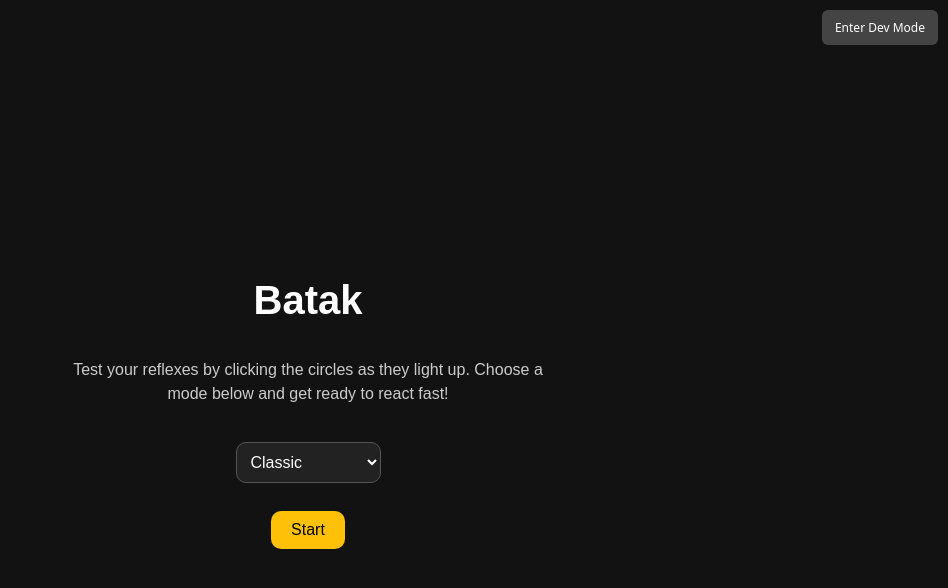
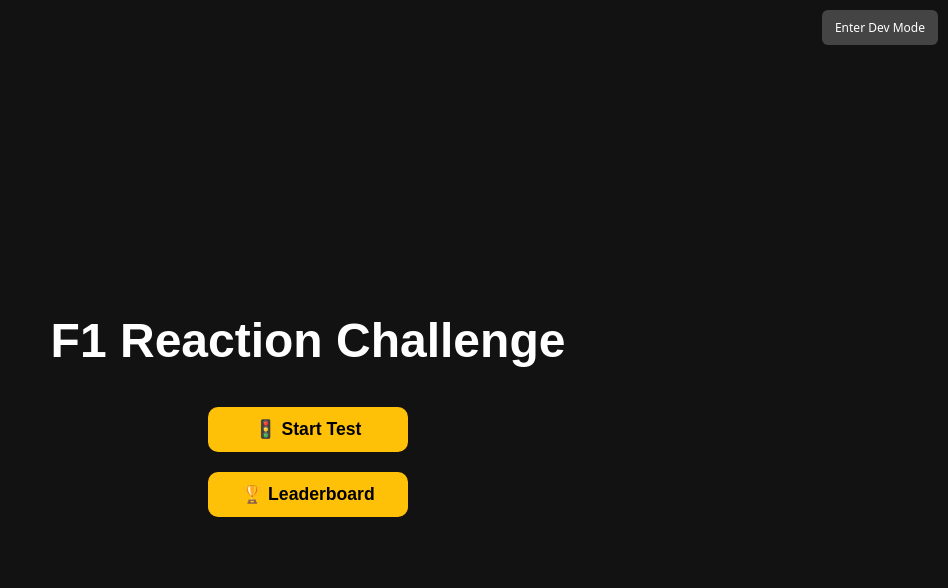
Before and after one commit to VipulBhaiya/f1-reaction-test, a React (Vite) app: page / in a window 1280 px wide. Shown: the top 588 px of the page, without its empty margins (332-1280 px from the left). Built offline with nearby package versions, Linux system fonts and the light colour scheme.

Commit message:
Added a Main Menu, Trasitions, introduction, imrpoved countdown thing

```diff
--- a/src/App.tsx
+++ b/src/App.tsx
@@ -1,80 +1,137 @@
-// App.tsx
 import React, { useState } from 'react';
+import { AnimatePresence, motion } from 'framer-motion';
 import BatakTest from './games/BatakTest';
 import TennisBallTest from './games/TennisBallTest';
 import LightsOutTest from './games/LightsOutTest';
 import Leaderboard from './components/Leaderboard';
 import DevMenu from './components/DevMenu';
 import Results from './components/Results';
+import MainMenu from './components/MainMenu';
+import SimIntro from './components/SimIntro';
+import TransitionScreen from './components/TransitionScreen';
+
+type Step =
+  | 'main-menu'
+  | 'sim-intro'
+  | 'batak'
+  | 'tennis'
+  | 'lights'
+  | 'result'
+  | 'leaderboard'
+  | 'transition';
 
 const App = () => {
-  const [step, setStep] = useState<'batak' | 'tennis' | 'lights' | 'result' | 'leaderboard'>('batak');
+  const [step, setStep] = useState<Step>('main-menu');
+  const [nextStep, setNextStep] = useState<Step | null>(null);
+  const [transitionMessage, setTransitionMessage] = useState('');
+  const [transitionDuration, setTransitionDuration] = useState(1600);
   const [scores, setScores] = useState<number[]>([]);
   const [devMode, setDevMode] = useState(false);
-  const [showDevPassword, setShowDevPassword] = useState(true);
 
-  {showDevPassword && !devMode && (
-    <div style={{ position: 'fixed', top: 50, left: 50, background: '#111', padding: 20, color: 'white', zIndex: 999 }}>
-      <input
-        type="password"
-        placeholder="Enter Dev Password"
-        onKeyDown={(e) => {
-          if (e.key === 'Enter') {
-            const password = (e.target as HTMLInputElement).value;
-            if (password === 'letmein') {
-              setDevMode(true);
-              setShowDevPassword(false);
-            } else {
-              alert('Incorrect password');
-            }
-          }
-        }}
-      />
-    </div>
-  )}
+  const goToStep = (target: Step, message: string, duration = 1600) => {
+    setTransitionMessage(message);
+    setNextStep(target);
+    setTransitionDuration(duration);
+    setStep('transition');
+  };
 
-
-  const handleComplete = (time: number) => {
-    setScores((prev) => {
-      const updated = [...prev, time];
-      if (!devMode) {
-        if (step === 'batak') setStep('tennis');
-        else if (step === 'tennis') setStep('lights');
-        else if (step === 'lights') setStep('result');
-      }
-      return updated;
-    });
+  const handleComplete = (score: number) => {
+    setScores((prev) => [...prev, score]);
+    if (!devMode) {
+      if (step === 'batak') goToStep('tennis', 'Next Up: Tennis Ball Catch');
+      else if (step === 'tennis') goToStep('lights', 'Final Test: Lights Out');
+      else if (step === 'lights') goToStep('result', 'Calculating Results...', 1400);
+    }
   };
 
   const handleRestart = () => {
     setScores([]);
-    setStep('batak');
+    setStep('main-menu');
   };
 
-  if (step === 'leaderboard') {
-    return (
-      <>
-        {devMode && (
-          <DevMenu
-            currentStep={step}
-            onSelectTest={(test) => setStep(test)}
-            onExitDevMode={() => setDevMode(false)}
+  const fade = {
+    initial: { opacity: 0 },
+    animate: { opacity: 1 },
+    exit: { opacity: 0 },
+    transition: { duration: 1.2, ease: 'easeInOut' },
+  };
+
+  const renderStep = () => {
+    switch (step) {
+      case 'main-menu':
+        return (
+          <motion.div key="main-menu" {...fade}>
+            <MainMenu
+              onStart={() => goToStep('sim-intro', 'Welcome to the Simulator')}
+              onViewLeaderboard={() => setStep('leaderboard')}
+            />
+          </motion.div>
+        );
+      case 'sim-intro':
+        return (
+          <motion.div key="sim-intro" {...fade}>
+            <SimIntro onContinue={() => goToStep('batak', 'Get Ready: Batak Reflex Grid')} />
+          </motion.div>
+        );
+      case 'batak':
+        return (
+          <motion.div key="batak" {...fade}>
+            <BatakTest onComplete={handleComplete} />
+          </motion.div>
+        );
+      case 'tennis':
+        return (
+          <motion.div key="tennis" {...fade}>
+            <TennisBallTest onComplete={handleComplete} />
+          </motion.div>
+        );
+      case 'lights':
+        return (
+          <motion.div key="lights" {...fade}>
+            <LightsOutTest onComplete={handleComplete} />
+          </motion.div>
+        );
+      case 'result':
+        return (
+          <motion.div key="result" {...fade}>
+            <Results
+              scores={scores}
+              onRestart={handleRestart}
+              onLeaderboard={() => setStep('leaderboard')}
+              devMode={devMode}
+            />
+          </motion.div>
+        );
+      case 'leaderboard':
+        return (
+          <motion.div key="leaderboard" {...fade}>
+            <Leaderboard onBack={() => setStep('result')} />
+          </motion.div>
+        );
+      case 'transition':
+        return (
+          <TransitionScreen
+            nextStep={nextStep || 'main-menu'}
+            message={transitionMessage}
+            duration={transitionDuration}
+            onDone={() => setStep(nextStep!)}
           />
-        )}
-        <Leaderboard onBack={() => setStep('result')} />
-      </>
-    );
-  }
+        );
+      default:
+        return null;
+    }
+  };
 
   return (
     <div>
       {devMode && (
         <DevMenu
           currentStep={step}
-          onSelectTest={(test) => setStep(test)}
+          onSelectTest={(t) => setStep(t)}
           onExitDevMode={() => setDevMode(false)}
         />
       )}
+
       {!devMode && (
         <button
           onClick={() => setDevMode(true)}
@@ -87,42 +144,14 @@ const App = () => {
             backgroundColor: '#444',
             color: '#fff',
             borderRadius: '6px',
-            cursor: 'pointer'
+            cursor: 'pointer',
           }}
         >
           Enter Dev Mode
         </button>
       )}
 
-      {step === 'batak' && (
-        <BatakTest
-          onComplete={handleComplete}
-          devMode={devMode}
-          onNext={() => setStep('tennis')}
-        />
-      )}
-      {step === 'tennis' && (
-        <TennisBallTest
-          onComplete={handleComplete}
-          devMode={devMode}
-          onNext={() => setStep('lights')}
-        />
-      )}
-      {step === 'lights' && (
-        <LightsOutTest
-          onComplete={handleComplete}
-          devMode={devMode}
-          onNext={() => setStep('result')}
-        />
-      )}
-      {step === 'result' && (
-        <Results
-          scores={scores}
-          onRestart={handleRestart}
-          onLeaderboard={() => setStep('leaderboard')}
-          devMode={devMode}
-        />
-      )}
+      <AnimatePresence mode="wait">{renderStep()}</AnimatePresence>
     </div>
   );
 };
--- /dev/null
+++ b/src/components/F1StartLights.tsx
@@ -0,0 +1,67 @@
+import React, { useEffect, useState } from 'react';
+
+const styles = {
+  container: {
+    display: 'flex',
+    justifyContent: 'center',
+    alignItems: 'center',
+    gap: 12,
+    marginTop: 40,
+  },
+  light: {
+    width: 28,
+    height: 28,
+    borderRadius: '50%',
+    backgroundColor: '#333',
+    transition: 'background-color 0.3s ease',
+    boxShadow: '0 0 6px #000',
+  },
+  lit: {
+    backgroundColor: '#ff1c1c',
+    boxShadow: '0 0 12px 4px rgba(255, 0, 0, 0.6)',
+  },
+};
+
+type Props = {
+  onComplete: () => void;
+  delayPerLight?: number;   // default: 800ms
+  holdDuration?: number;    // default: 1000ms
+};
+
+const F1StartLights: React.FC<Props> = ({
+  onComplete,
+  delayPerLight = 800,
+  holdDuration = 1000,
+}) => {
+  const [litCount, setLitCount] = useState(0);
+  const [lightsOut, setLightsOut] = useState(false);
+
+  useEffect(() => {
+    if (litCount < 5) {
+      const timer = setTimeout(() => setLitCount((c) => c + 1), delayPerLight);
+      return () => clearTimeout(timer);
+    } else {
+      const hold = setTimeout(() => {
+        setLightsOut(true);
+        onComplete();
+      }, holdDuration);
+      return () => clearTimeout(hold);
+    }
+  }, [litCount, delayPerLight, holdDuration, onComplete]);
+
+  return (
+    <div style={styles.container}>
+      {Array.from({ length: 5 }).map((_, i) => (
+        <div
+          key={i}
+          style={{
+            ...styles.light,
+            ...(litCount > i && !lightsOut ? styles.lit : {}),
+          }}
+        />
+      ))}
+    </div>
+  );
+};
+
+export default F1StartLights;
--- a/src/components/MainMenu.tsx
+++ b/src/components/MainMenu.tsx
@@ -0,0 +1,50 @@
+import React from 'react';
+
+const styles = {
+  container: {
+    height: '100vh',
+    width: '100vw',
+    backgroundColor: '#121212',
+    color: 'white',
+    display: 'flex',
+    flexDirection: 'column' as const,
+    justifyContent: 'center',
+    alignItems: 'center',
+    fontFamily: 'sans-serif',
+    textAlign: 'center' as const,
+    gap: 20,
+  },
+  title: {
+    fontSize: '3rem',
+    fontWeight: 'bold',
+    marginBottom: 20,
+  },
+  button: {
+    padding: '12px 24px',
+    fontSize: '1.1rem',
+    borderRadius: 10,
+    backgroundColor: '#ffc107',
+    border: 'none',
+    cursor: 'pointer',
+    color: '#000',
+    fontWeight: 'bold',
+    minWidth: '200px',
+  },
+};
+
+type MainMenuProps = {
+  onStart: () => void;
+  onViewLeaderboard: () => void;
+};
+
+const MainMenu: React.FC<MainMenuProps> = ({ onStart, onViewLeaderboard }) => {
+  return (
+    <div style={styles.container}>
+      <h1 style={styles.title}>F1 Reaction Challenge</h1>
+      <button style={styles.button} onClick={onStart}>🚦 Start Test</button>
+      <button style={styles.button} onClick={onViewLeaderboard}>🏆 Leaderboard</button>
+    </div>
+  );
+};
+
+export default MainMenu;
--- /dev/null
+++ b/src/components/SimIntro.tsx
@@ -0,0 +1,59 @@
+import React from 'react';
+
+const styles = {
+  container: {
+    height: '100vh',
+    width: '100vw',
+    backgroundColor: '#121212',
+    color: 'white',
+    fontFamily: 'sans-serif',
+    display: 'flex',
+    flexDirection: 'column' as const,
+    justifyContent: 'center',
+    alignItems: 'center',
+    padding: '0 20px',
+    textAlign: 'center' as const,
+  },
+  title: {
+    fontSize: '2.5rem',
+    fontWeight: 'bold',
+    marginBottom: '16px',
+  },
+  desc: {
+    fontSize: '1rem',
+    color: '#ccc',
+    maxWidth: '600px',
+    marginBottom: '28px',
+    lineHeight: 1.6,
+  },
+  button: {
+    padding: '12px 24px',
+    fontSize: '1rem',
+    borderRadius: '10px',
+    backgroundColor: '#ffc107',
+    border: 'none',
+    cursor: 'pointer',
+    color: '#000',
+    fontWeight: 'bold',
+  },
+};
+
+const SimIntro = ({ onContinue }: { onContinue: () => void }) => {
+  return (
+    <div style={styles.container}>
+      <h2 style={styles.title}>F1 Reaction Simulator</h2>
+      <p style={styles.desc}>
+        Welcome to the F1 Reflex Challenge — a 3-part test designed to measure your speed, precision, and reaction under pressure. You'll face:
+        <br /><br />
+        🟡 Batak — Tap targets as they light up.<br />
+        🎾 Tennis Catch — Click falling balls before they land.<br />
+        💡 Lights Out — React the instant the screen turns green.
+        <br /><br />
+        Keep your focus. Every millisecond counts.
+      </p>
+      <button style={styles.button} onClick={onContinue}>Begin</button>
+    </div>
+  );
+};
+
+export default SimIntro;
--- /dev/null
+++ b/src/components/TransitionScreen.tsx
@@ -0,0 +1,64 @@
+import React, { useEffect } from 'react';
+import { motion, AnimatePresence } from 'framer-motion';
+
+type TransitionScreenProps = {
+  nextStep: string;
+  message?: string;
+  duration?: number;
+  onDone: () => void;
+};
+
+const styles: { [key: string]: React.CSSProperties } = {
+  container: {
+    position: 'fixed',
+    top: 0,
+    left: 0,
+    width: '100vw',
+    height: '100vh',
+    backgroundColor: '#000',
+    color: '#fff',
+    fontFamily: 'sans-serif',
+    display: 'flex',
+    justifyContent: 'center',
+    alignItems: 'center',
+    zIndex: 9999,
+  },
+  message: {
+    fontSize: '2rem',
+    fontWeight: 600,
+    color: '#ffc107',
+    textAlign: 'center',
+    padding: '0 20px',
+  },
+};
+
+const TransitionScreen: React.FC<TransitionScreenProps> = ({
+  nextStep,
+  message = 'Loading...',
+  duration = 1500,
+  onDone,
+}) => {
+  useEffect(() => {
+    const timer = setTimeout(() => {
+      onDone();
+    }, duration);
+    return () => clearTimeout(timer);
+  }, [duration, onDone]);
+
+  return (
+    <AnimatePresence>
+      <motion.div
+        key={nextStep}
+        style={styles.container}
+        initial={{ opacity: 0, scale: 0.98 }}
+        animate={{ opacity: 1, scale: 1 }}
+        exit={{ opacity: 0, scale: 1.02 }}
+        transition={{ duration: 0.8, ease: 'easeInOut' }}
+      >
+        <div style={styles.message}>{message}</div>
+      </motion.div>
+    </AnimatePresence>
+  );
+};
+
+export default TransitionScreen;
--- a/src/games/BatakTest.tsx
+++ b/src/games/BatakTest.tsx
@@ -1,4 +1,5 @@
 import React, { useState, useEffect } from 'react';
+import F1StartLights from '../components/F1StartLights';
 
 type Mode = 'Classic' | 'Speed' | 'Precision' | 'Sudden Death' | 'Acceleration';
 
@@ -70,13 +71,11 @@ const styles: { [key: string]: React.CSSProperties } = {
 
 const BatakTest: React.FC<Props> = ({ onComplete }) => {
   const [mode, setMode] = useState<Mode>('Classic');
-  const [countdown, setCountdown] = useState<number | null>(null);
-  const [gameActive, setGameActive] = useState(false);
+  const [phase, setPhase] = useState<'start' | 'countdown' | 'playing' | 'summary'>('start');
   const [targetIndex, setTargetIndex] = useState<number | null>(null);
   const [hits, setHits] = useState(0);
   const [misses, setMisses] = useState(0);
   const [timeLeft, setTimeLeft] = useState(15);
-  const [showSummary, setShowSummary] = useState(false);
   const [score, setScore] = useState(0);
   const [showMissFlash, setShowMissFlash] = useState(false);
   const [flashSpeed, setFlashSpeed] = useState(1000);
@@ -94,43 +93,29 @@ const BatakTest: React.FC<Props> = ({ onComplete }) => {
     setScore(0);
     setFlashSpeed(1000);
     setTimeLeft(totalTime);
-    setShowSummary(false);
-    setGameActive(false);
-    setCountdown(3);
+    setPhase('countdown');
   };
 
   useEffect(() => {
-    if (countdown === null) return;
-    if (countdown > 0) {
-      const timer = setTimeout(() => setCountdown((prev) => (prev !== null ? prev - 1 : null)), 1000);
-      return () => clearTimeout(timer);
-    } else {
-      setCountdown(null);
-      setGameActive(true);
-    }
-  }, [countdown]);
-
-  useEffect(() => {
-    if (!gameActive) return;
+    if (phase !== 'playing') return;
 
     if (timeLeft === 0 || (mode === 'Sudden Death' && misses > 0)) {
-      setGameActive(false);
+      setPhase('summary');
       const totalAttempts = hits + misses;
       const accuracy = totalAttempts > 0 ? hits / totalAttempts : 1;
       const avgReaction = totalTime / (totalAttempts || 1);
       const rawScore = (accuracy * 70) + (30 * (1 - avgReaction / maxReactionTime));
       const finalScore = Math.max(0, Math.round(rawScore));
       setScore(finalScore);
-      setShowSummary(true);
       return;
     }
 
     const timer = setInterval(() => setTimeLeft((t) => t - 1), 1000);
     return () => clearInterval(timer);
-  }, [gameActive, timeLeft, hits, misses, mode]);
+  }, [phase, timeLeft, hits, misses, mode]);
 
   useEffect(() => {
-    if (!gameActive || mode === 'Precision') return;
+    if (phase !== 'playing' || mode === 'Precision') return;
 
     let intervalId: NodeJS.Timeout;
 
@@ -151,7 +136,7 @@ const BatakTest: React.FC<Props> = ({ onComplete }) => {
     }
 
     return () => clearInterval(intervalId);
-  }, [gameActive, mode, flashSpeed]);
+  }, [phase, mode, flashSpeed]);
 
   const flashTarget = () => {
     const newIndex = Math.floor(Math.random() * rows * cols);
@@ -164,7 +149,7 @@ const BatakTest: React.FC<Props> = ({ onComplete }) => {
   };
 
   const handleClick = (i: number) => {
-    if (!gameActive) return;
+    if (phase !== 'playing') return;
     if (i === targetIndex) {
       setHits((h) => h + 1);
     } else {
@@ -176,7 +161,7 @@ const BatakTest: React.FC<Props> = ({ onComplete }) => {
   };
 
   const handleMissClick = () => {
-    if (!gameActive) return;
+    if (phase !== 'playing') return;
     setMisses((m) => m + 1);
     triggerMissFlash();
     setTargetIndex(null);
@@ -184,13 +169,11 @@ const BatakTest: React.FC<Props> = ({ onComplete }) => {
   };
 
   const handleSummaryClose = () => {
-    setShowSummary(false);
+    setPhase('start');
     onComplete(score);
   };
 
-  // --- Screens ---
-
-  if (!gameActive && countdown === null && !showSummary) {
+  if (phase === 'start') {
     return (
       <div style={styles.container}>
         <h1 style={{ fontSize: '2.5rem', fontWeight: 'bold', marginBottom: 8 }}>Batak</h1>
@@ -209,17 +192,16 @@ const BatakTest: React.FC<Props> = ({ onComplete }) => {
     );
   }
 
-
-  if (countdown !== null) {
+  if (phase === 'countdown') {
     return (
       <div style={styles.container}>
         <h2>🎬 Get Ready...</h2>
-        <div style={{ fontSize: 64, fontWeight: 'bold', marginTop: 12 }}>{countdown}</div>
+        <F1StartLights onComplete={() => setPhase('playing')} />
       </div>
     );
   }
 
-  if (showSummary) {
+  if (phase === 'summary') {
     return (
       <div style={styles.container}>
         <h2>🏁 Test Complete</h2>
--- a/src/games/LightsOutTest.tsx
+++ b/src/games/LightsOutTest.tsx
@@ -1,4 +1,5 @@
 import React, { useEffect, useRef, useState } from 'react';
+import F1StartLights from '../components/F1StartLights';
 
 const TRIALS = 5;
 const MAX_LIGHT_TIME = 1000;
@@ -30,11 +31,6 @@ const styles = {
     userSelect: 'none' as const,
     marginTop: '20px',
   },
-  countdown: {
-    fontSize: '64px',
-    fontWeight: 'bold' as const,
-    marginTop: '20px',
-  },
   button: {
     padding: '10px 20px',
     fontSize: '1rem',
@@ -50,25 +46,12 @@ type Phase = 'start' | 'countdown' | 'waiting' | 'ready' | 'tooEarly' | 'summary
 
 const LightsOutTest = ({ onComplete }: { onComplete: (score: number) => void }) => {
   const [phase, setPhase] = useState<Phase>('start');
-  const [countdown, setCountdown] = useState(3);
   const [trial, setTrial] = useState(0);
   const [reactionTimes, setReactionTimes] = useState<number[]>([]);
   const [misses, setMisses] = useState(0);
   const [hits, setHits] = useState(0);
   const [startTime, setStartTime] = useState<number | null>(null);
   const timeoutRef = useRef<NodeJS.Timeout | null>(null);
-
-  useEffect(() => {
-    if (phase === 'countdown') {
-      if (countdown > 0) {
-        const timer = setTimeout(() => setCountdown(c => c - 1), 1000);
-        return () => clearTimeout(timer);
-      } else {
-        setCountdown(3); // reset for next run
-        setPhase('waiting');
-      }
-    }
-  }, [phase, countdown]);
 
   useEffect(() => {
     if (phase === 'waiting') {
@@ -79,14 +62,6 @@ const LightsOutTest = ({ onComplete }: { onComplete: (score: number) => void })
       }, delay);
     }
 
-    if (phase === 'summary') {
-      const totalTime = reactionTimes.reduce((a, b) => a + b, 0);
-      const accuracy = hits / (hits + misses || 1);
-      const avgTimePerLight = hits > 0 ? totalTime / hits : MAX_LIGHT_TIME;
-      const score = (accuracy * 65) + (35 * (1 - Math.min(avgTimePerLight, MAX_LIGHT_TIME) / MAX_LIGHT_TIME));
-      onComplete(Math.round(score));
-    }
-
     return () => {
       if (timeoutRef.current) clearTimeout(timeoutRef.current);
     };
@@ -95,48 +70,61 @@ const LightsOutTest = ({ onComplete }: { onComplete: (score: number) => void })
   const handleClick = () => {
     if (phase === 'ready' && startTime) {
       const reactionTime = Date.now() - startTime;
-      setReactionTimes(prev => [...prev, reactionTime]);
-      setHits(h => h + 1);
+      setReactionTimes((prev) => [...prev, reactionTime]);
+      setHits((h) => h + 1);
       setStartTime(null);
       if (trial + 1 >= TRIALS) {
         setPhase('summary');
       } else {
-        setTrial(t => t + 1);
+        setTrial((t) => t + 1);
         setPhase('waiting');
       }
     } else if (phase === 'waiting') {
-      setMisses(m => m + 1);
+      setMisses((m) => m + 1);
       navigator.vibrate?.(200);
       setPhase('tooEarly');
       setTimeout(() => {
         if (trial + 1 >= TRIALS) {
           setPhase('summary');
         } else {
-          setTrial(t => t + 1);
+          setTrial((t) => t + 1);
           setPhase('waiting');
         }
       }, 1000);
     }
   };
 
+  const startTest = () => {
+    setTrial(0);
+    setHits(0);
+    setMisses(0);
+    setReactionTimes([]);
+    setPhase('countdown');
+  };
+
+  const totalTime = reactionTimes.reduce((a, b) => a + b, 0);
+  const avgTimePerLight = hits > 0 ? totalTime / hits : MAX_LIGHT_TIME;
+  const accuracy = hits / (hits + misses || 1);
+  const score =
+    (accuracy * 65) +
+    (35 * (1 - Math.min(avgTimePerLight, MAX_LIGHT_TIME) / MAX_LIGHT_TIME));
+
+  useEffect(() => {
+    if (phase === 'summary') {
+      onComplete(Math.round(score));
+    }
+  }, [phase]);
+
   const renderContent = () => {
+    const showTrial = ['waiting', 'ready', 'tooEarly'].includes(phase);
+
     switch (phase) {
       case 'start':
         return (
           <>
             <h2>Lights Out Reaction Test</h2>
             <p>Click when the screen turns green. Don’t click too early!</p>
-            <button
-              style={styles.button}
-              onClick={() => {
-                setTrial(0);
-                setHits(0);
-                setMisses(0);
-                setReactionTimes([]);
-                setCountdown(3);
-                setPhase('countdown');
-              }}
-            >
+            <button style={styles.button} onClick={startTest}>
               Ready
             </button>
           </>
@@ -145,20 +133,39 @@ const LightsOutTest = ({ onComplete }: { onComplete: (score: number) => void })
         return (
           <>
             <h2>🎬 Get Ready...</h2>
-            <div style={styles.countdown}>{countdown}</div>
+            <F1StartLights onComplete={() => setPhase('waiting')} />
           </>
         );
       case 'waiting':
-        return <div style={{ ...styles.box, backgroundColor: '#555' }}>Wait for it...</div>;
       case 'ready':
-        return <div style={{ ...styles.box, backgroundColor: 'green' }}>Click!</div>;
       case 'tooEarly':
-        return <div style={{ ...styles.box, backgroundColor: 'red' }}>Too early!</div>;
+        return (
+          <>
+            {showTrial && (
+              <p style={{ fontSize: '1rem', marginBottom: 8 }}>
+                Trial {trial + 1} of {TRIALS}
+              </p>
+            )}
+            <div
+              style={{
+                ...styles.box,
+                backgroundColor:
+                  phase === 'waiting'
+                    ? '#555'
+                    : phase === 'ready'
+                    ? 'green'
+                    : 'red',
+              }}
+            >
+              {phase === 'waiting'
+                ? 'Wait for it...'
+                : phase === 'ready'
+                ? 'Click!'
+                : 'Too early!'}
+            </div>
+          </>
+        );
       case 'summary':
-        const totalTime = reactionTimes.reduce((a, b) => a + b, 0);
-        const accuracy = hits / (hits + misses || 1);
-        const avgTimePerLight = hits > 0 ? totalTime / hits : MAX_LIGHT_TIME;
-        const score = (accuracy * 65) + (35 * (1 - Math.min(avgTimePerLight, MAX_LIGHT_TIME) / MAX_LIGHT_TIME));
         return (
           <>
             <h2>🏁 Test Summary</h2>
--- a/src/games/TennisBallTest.tsx
+++ b/src/games/TennisBallTest.tsx
@@ -1,5 +1,6 @@
 import React, { useEffect, useState, useRef } from 'react';
 import { motion } from 'framer-motion';
+import F1StartLights from '../components/F1StartLights';
 
 const TRIALS = 5;
 const MAX_REACTION_TIME = 1000;
@@ -66,7 +67,6 @@ const styles = {
 
 const TennisBallTest = ({ onComplete }: { onComplete: (score: number) => void }) => {
   const [phase, setPhase] = useState<'ready' | 'countdown' | 'playing' | 'summary'>('ready');
-  const [countdown, setCountdown] = useState(3);
   const [trial, setTrial] = useState(0);
   const [fallingIndex, setFallingIndex] = useState<number | null>(null);
   const [startTime, setStartTime] = useState<number | null>(null);
@@ -77,17 +77,6 @@ const TennisBallTest = ({ onComplete }: { onComplete: (score: number) => void })
   const [ballKey, setBallKey] = useState(0);
   const timeoutRef = useRef<NodeJS.Timeout | null>(null);
   const [isTrialResolved, setIsTrialResolved] = useState(false);
-
-  useEffect(() => {
-    if (phase === 'countdown') {
-      if (countdown > 0) {
-        const timer = setTimeout(() => setCountdown((c) => c - 1), 1000);
-        return () => clearTimeout(timer);
-      } else {
-        setPhase('playing');
-      }
-    }
-  }, [countdown, phase]);
 
   useEffect(() => {
     if (phase === 'playing' && trial < TRIALS) {
@@ -147,7 +136,6 @@ const TennisBallTest = ({ onComplete }: { onComplete: (score: number) => void })
   };
 
   const startTest = () => {
-    setCountdown(3);
     setTrial(0);
     setTimes([]);
     setMisses(0);
@@ -215,7 +203,7 @@ const TennisBallTest = ({ onComplete }: { onComplete: (score: number) => void })
         return (
           <>
             <h2>🎬 Get Ready...</h2>
-            <h1>{countdown}</h1>
+            <F1StartLights onComplete={() => setPhase('playing')} />
           </>
         );
       case 'playing':
```
Also changed, not shown: src/components/GameIntro.tsx (deleted), src/components/LoadingScreen.tsx (deleted).
